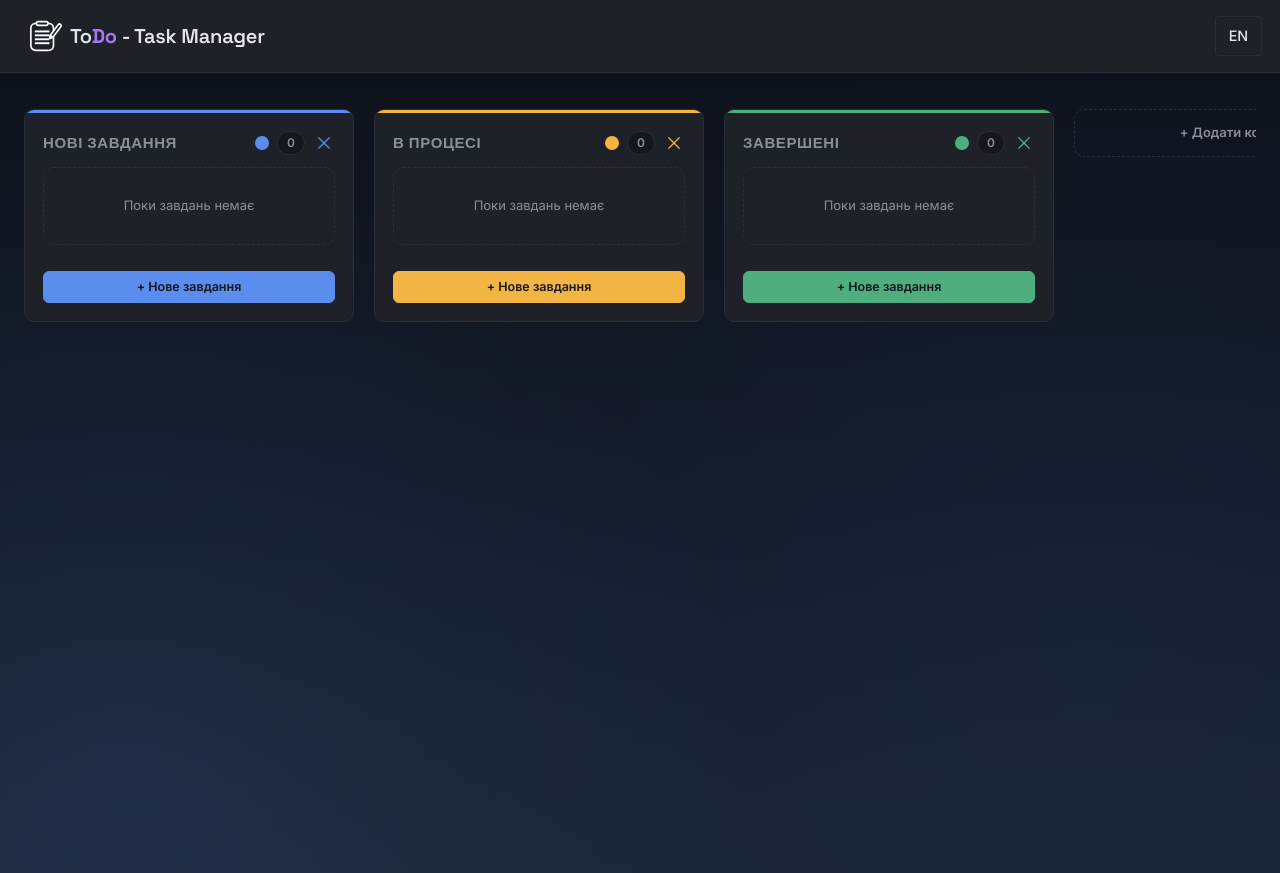
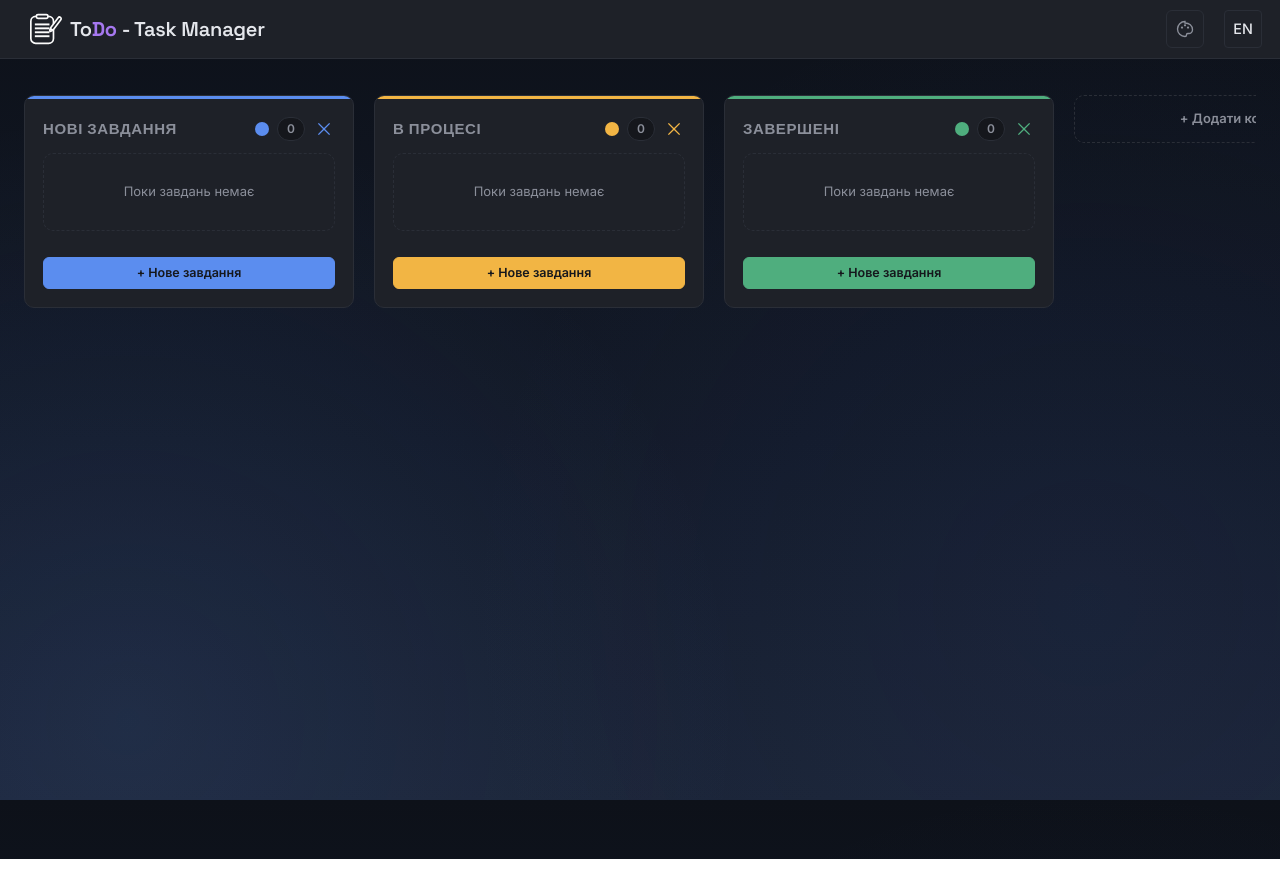
Before and after one commit to maksym-kovalchuk-git/ToDo---Task-Manager, a React (Vite) app: page / in a window 1280 px wide. Built offline with nearby package versions, Linux system fonts and the light colour scheme.

Commit message:
feat: implement background preset switcher with new BgSwitch component

```diff
--- a/src/App.jsx
+++ b/src/App.jsx
@@ -10,13 +10,15 @@ import {
 import { sortableKeyboardCoordinates } from '@dnd-kit/sortable';
 
 import { BoardHeader, Column, TaskDragPreview, AddColumnForm } from './components';
-import { useBoard, useBoardScroll } from './hooks';
+import { useBgPreset, useBoard, useBoardScroll } from './hooks';
 
 import { useTranslation } from 'react-i18next';
 
 import './App.scss';
 
 function App() {
+  useBgPreset();
+
   const {
     columns,
     tasksByColumn,
--- /dev/null
+++ b/src/components/BgSwitch.jsx
@@ -0,0 +1,83 @@
+import { useState, useRef, useEffect } from 'react';
+import { createPortal } from 'react-dom';
+
+import { useBgPreset } from '../hooks';
+import { BG_PRESETS } from '../constants';
+import './BgSwitch.scss';
+
+function PaletteIcon() {
+  return (
+    <svg viewBox='0 0 24 24' fill='none' xmlns='http://www.w3.org/2000/svg'>
+      <path d='M12 2C6.477 2 2 6.477 2 12c0 5.523 4.477 10 10 10a2 2 0 0 0 2-2v-.5a1.5 1.5 0 0 1 1.5-1.5H17a5 5 0 0 0 5-5c0-5.523-4.477-9-10-9Z'
+        stroke='currentColor' strokeWidth='1.8' />
+      <circle cx='8'  cy='10' r='1.5' fill='currentColor' />
+      <circle cx='12' cy='7'  r='1.5' fill='currentColor' />
+      <circle cx='16' cy='10' r='1.5' fill='currentColor' />
+    </svg>
+  );
+}
+
+function BgSwitch() {
+  const { presetId, setPresetId } = useBgPreset();
+  const [open, setOpen] = useState(false);
+  const [coords, setCoords] = useState({ top: 0, left: 0 });
+
+  const btnRef = useRef(null);
+  const popupRef = useRef(null);
+
+  useEffect(() => {
+    if (open && btnRef.current) {
+      const rect = btnRef.current.getBoundingClientRect();
+      setCoords({
+        top: rect.bottom + window.scrollY + 8,
+        left: rect.right + window.scrollX,
+      });
+    }
+  }, [open]);
+
+  useEffect(() => {
+    function handleClickOutside(e) {
+      if (
+        btnRef.current && !btnRef.current.contains(e.target) &&
+        popupRef.current && !popupRef.current.contains(e.target)
+      ) {
+        setOpen(false);
+      }
+    }
+    document.addEventListener('mousedown', handleClickOutside);
+    return () => document.removeEventListener('mousedown', handleClickOutside);
+  }, []);
+
+  return (
+    <div className='bg-switch' ref={btnRef}>
+      <button
+        className={`bg-switch__trigger ${open ? 'bg-switch__trigger--active' : ''}`}
+        onClick={() => setOpen((o) => !o)}
+        title='Background'
+      >
+        <PaletteIcon />
+      </button>
+
+      {open && createPortal(
+        <div
+          className='bg-switch__popup'
+          ref={popupRef}
+          style={{ top: coords.top, left: coords.left }}
+        >
+          {BG_PRESETS.map((preset) => (
+            <button
+              key={preset.id}
+              className={`bg-preset-dot ${preset.id === presetId ? 'bg-preset-dot--active' : ''}`}
+              style={{ background: preset.background, backgroundSize: 'cover' }}
+              onClick={() => { setPresetId(preset.id); setOpen(false); }}
+              title={preset.label}
+            />
+          ))}
+        </div>,
+        document.body
+      )}
+    </div>
+  );
+}
+
+export default BgSwitch;
--- /dev/null
+++ b/src/components/BgSwitch.scss
@@ -0,0 +1,71 @@
+@use '../styles/mixins' as *;
+
+.bg-switch {
+  &__trigger {
+    display: flex;
+    align-items: center;
+    justify-content: center;
+    width: 38px;
+    height: 38px;
+    background: transparent;
+    border: 1px solid var(--border);
+    border-radius: 6px;
+    color: var(--text-muted);
+    cursor: pointer;
+    transition: background 0.15s ease, color 0.15s ease, border-color 0.15s ease;
+
+    svg {
+      width: 18px;
+      height: 18px;
+    }
+
+    &:hover,
+    &--active {
+      background: var(--surface-hover);
+      color: var(--text);
+      border-color: var(--accent);
+    }
+
+    @include focus-ring(var(--accent));
+  }
+
+  &__popup {
+    position: absolute;
+    z-index: 99999;
+    display: grid;
+    grid-template-columns: repeat(2, 1fr);
+    gap: 8px;
+    padding: 14px 16px;
+    background: var(--surface);
+    border: 1px solid var(--border);
+    border-radius: var(--radius);
+    box-shadow: var(--shadow);
+    transform: translateX(-100%);
+    animation: bg-pop-in 0.14s ease-out;
+  }
+}
+
+@keyframes bg-pop-in {
+  from { opacity: 0; transform: translateX(-100%) translateY(-4px); }
+  to   { opacity: 1; transform: translateX(-100%) translateY(0); }
+}
+
+.bg-preset-dot {
+  width: 126px;
+  height: 64px;
+  border-radius: 8px;
+  border: 2px solid transparent;
+  padding: 0;
+  cursor: pointer;
+  transition: transform 0.12s ease, box-shadow 0.12s ease;
+
+  &:hover {
+    transform: scale(1.1);
+  }
+
+  @include focus-ring(white, 2px);
+
+  &--active {
+    box-shadow: 0 0 0 2px rgba(255, 255, 255, 0.4);
+  }
+}
--- a/src/components/BoardHeader.jsx
+++ b/src/components/BoardHeader.jsx
@@ -1,6 +1,7 @@
 import logo from '../assets/icons/todo-logo.svg';
 import "./BoardHeader.scss";
 import LangSwitch from './LangSwitch';
+import BgSwitch from './BgSwitch';
 
 function BoardHeader() {
     return (
@@ -12,7 +13,10 @@ function BoardHeader() {
                     - Task Manager
                 </h1>
             </span>
-            <LangSwitch />
+            <div className='board-header__right-side'>
+                <BgSwitch />
+                <LangSwitch />
+            </div>
         </div>
     )
 }
--- a/src/components/BoardHeader.scss
+++ b/src/components/BoardHeader.scss
@@ -3,7 +3,7 @@
     align-items: center;
     justify-content: space-between;
     gap: 12px;
-    padding: 14px 18px;
+    padding: 7px 18px;
     background: var(--surface);
     border-bottom: 1px solid var(--border);
 
@@ -38,4 +38,9 @@
         color: var(--accent);
         font-weight: 800;
     }
+
+    &__right-side {
+        display: flex;
+        gap: 20px;
+    }
 }
--- a/src/components/LangSwitch.scss
+++ b/src/components/LangSwitch.scss
@@ -3,7 +3,8 @@
     font-size: 0.9rem;
     font-weight: 500;
     color: var(--text);
-    padding: 0.5rem 0.8rem;
+    height: 38px;
+    width: 38px;
     background: var(--surface);
     border: 1px solid var(--border);
     border-radius: 4px;
--- a/src/components/index.js
+++ b/src/components/index.js
@@ -8,4 +8,5 @@ export { default as TaskDragPreview } from './TaskDragPreview';
 export { default as ConfirmDialog } from './ConfirmDialog';
 export { default as DatePickerUK } from './DatePicker';
 export { default as BoardHeader } from './BoardHeader'
-export { default as LangSwitch } from './LangSwitch'
+export { default as LangSwitch } from './LangSwitch';
+export { default as BgSwitch } from './BgSwitch';
--- a/src/constants.js
+++ b/src/constants.js
@@ -21,3 +21,59 @@ export const DEFAULT_TASKS_BY_COLUMN = {
   'col-progress': [],
   'col-done': [],
 };
+
+/** @type {{ id: string, label: string, background: string }[]} */
+export const BG_PRESETS = [
+  {
+    id: 'ocean',
+    label: 'Ocean',
+    background: `
+      radial-gradient(circle at 10% 90%, rgba(91, 141, 239, 0.10), transparent 45%),
+      radial-gradient(circle at 85% 75%, rgba(60, 90, 180, 0.07), transparent 50%),
+      linear-gradient(180deg, #0D1119 0%, #131A29 55%, #1B2436 100%)
+    `,
+  },
+  {
+    id: 'nebula',
+    label: 'Nebula',
+    background: `
+      radial-gradient(circle at 15% 85%, rgba(166,120,240,0.12), transparent 45%),
+      radial-gradient(circle at 80% 20%, rgba(100,60,200,0.08), transparent 50%),
+      linear-gradient(180deg, #0F0D1A 0%, #150F28 55%, #1A1535 100%)
+    `,
+  },
+  {
+    id: 'forest',
+    label: 'Forest',
+    background: `
+      radial-gradient(circle at 20% 80%, rgba(79,174,126,0.10), transparent 45%),
+      radial-gradient(circle at 75% 25%, rgba(40,120,80,0.07), transparent 50%),
+      linear-gradient(180deg, #0C1410 0%, #111D15 55%, #162418 100%)
+    `,
+  },
+   {
+    id: 'rose',
+    label: 'Rose',
+    background: `
+      radial-gradient(circle at 10% 90%, rgba(220, 100, 140, 0.09), transparent 45%),
+      radial-gradient(circle at 85% 20%, rgba(160, 60, 100, 0.06), transparent 50%),
+      linear-gradient(180deg, #180D12 0%, #220F18 55%, #2A1220 100%)
+    `,
+  },
+  {
+    id: 'steel',
+    label: 'Steel',
+    background: `
+      radial-gradient(circle at 20% 80%, rgba(140, 155, 180, 0.07), transparent 45%),
+      radial-gradient(circle at 80% 20%, rgba(100, 115, 140, 0.05), transparent 50%),
+      linear-gradient(180deg, #0D0E12 0%, #121318 55%, #16181F 100%)
+    `,
+  },
+  {
+    id: 'midnight',
+    label: 'Midnight',
+    background: `
+      linear-gradient(180deg, #08080F 0%, #0D0D18 55%, #121220 100%)
+    `,
+  },
+];
--- a/src/hooks/index.js
+++ b/src/hooks/index.js
@@ -2,3 +2,4 @@ export { default as useLocalStorage } from './useLocalStorage';
 export { useConfirmDialog } from './useConfirmDialog';
 export { useBoard } from './useBoard';
 export { useBoardScroll } from './useBoardScroll';
+export { useBgPreset } from './useBgPreset';
--- /dev/null
+++ b/src/hooks/useBgPreset.js
@@ -0,0 +1,24 @@
+import { useState, useEffect } from 'react';
+import { BG_PRESETS } from '../constants';
+
+const STORAGE_KEY = 'bg-preset';
+const DEFAULT_ID = 'ocean';
+
+function applyBg(background) {
+  document.body.style.background = background;
+  document.body.style.backgroundAttachment = 'fixed';
+}
+
+export function useBgPreset() {
+  const [presetId, setPresetId] = useState(
+    () => localStorage.getItem(STORAGE_KEY) ?? DEFAULT_ID
+  );
+
+  useEffect(() => {
+    const preset = BG_PRESETS.find((p) => p.id === presetId) ?? BG_PRESETS[0];
+    applyBg(preset.background);
+    localStorage.setItem(STORAGE_KEY, presetId);
+  }, [presetId]);
+
+  return { presetId, setPresetId };
+}
--- a/src/index.scss
+++ b/src/index.scss
@@ -53,10 +53,6 @@ body,
 #root {
   margin: 0;
   min-height: 100vh;
-  background:
-    radial-gradient(circle at 10% 90%, rgba(91, 141, 239, 0.10), transparent 45%),
-    radial-gradient(circle at 85% 75%, rgba(60, 90, 180, 0.07), transparent 50%),
-    linear-gradient(180deg, #0D1119 0%, #131A29 55%, #1B2436 100%);
   background-attachment: fixed;
   color: var(--text);
   font-family: 'Inter', sans-serif;
```
